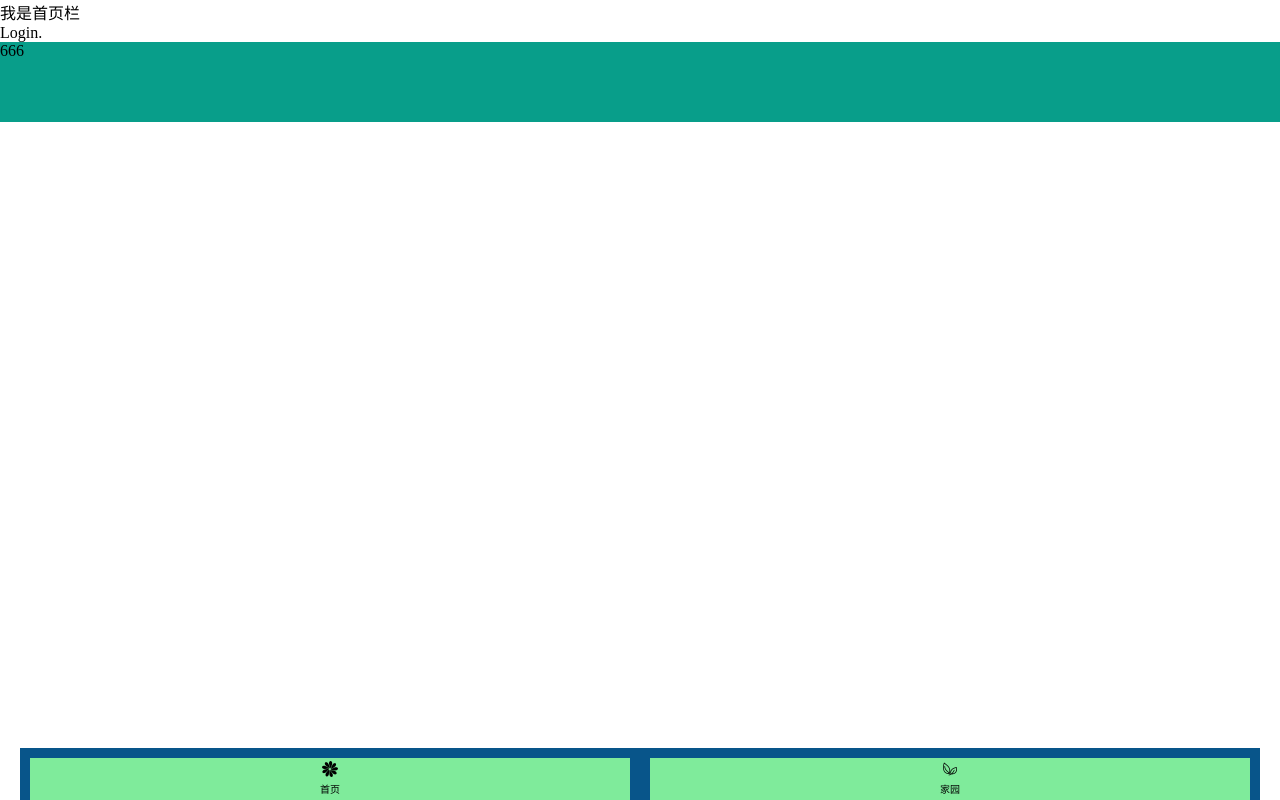
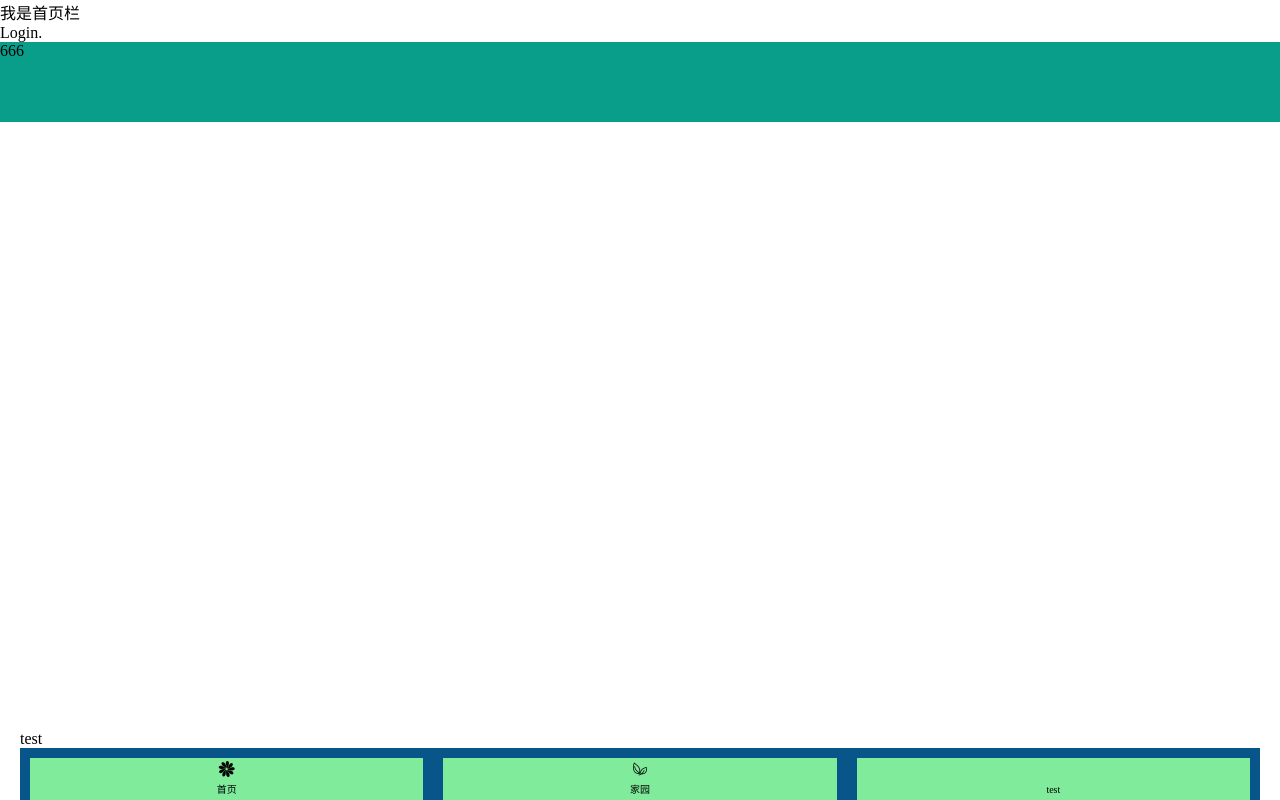
Before and after one commit to dirstart/vue-animate, a Vue app: page /#/index in a window 1280 px wide. Built offline with nearby package versions, Linux system fonts and the light colour scheme.

Commit message:
router learning

```diff
--- a/src/components/footerBar.vue
+++ b/src/components/footerBar.vue
@@ -1,5 +1,6 @@
 <template>
   <div class="all-wrap">
+    <div @click="handleClick">test</div>
     <ul>
       <router-link tag="li" v-for="(item,key) in bars" :key="key" :to="item.to">
         <i class="iconfont" :class="`icon-${item.icon}`"></i>
@@ -16,7 +17,15 @@
       return {
         test: '123',
         bars: [{ icon: 'index', text: '首页', to: '/index' },
-        { icon: 'home', text: '家园', to: 'home' }]
+        { icon: 'home', text: '家园', to: '/home' },
+        { icon: 'text', text: 'test', to: '/foo' }]
+      }
+    },
+    methods: {
+      handleClick () {
+        // this.$router.push({ name: 'one' });
+        // this.$router.push({ path: 'test', query: { key: '123' }});
+        this.$router.go(-1);
       }
     }
   }
--- a/src/router/index.js
+++ b/src/router/index.js
@@ -9,11 +9,17 @@ import Home from '@/pages/home/home'
 
 Vue.use(Router)
 
-export default new Router({
+const User = {
+  props: ['id'],
+  template: '<div>User {{ $route.params.id }} </div>'
+}
+
+const router =  new Router({
   routes: [
     {
       path: '/',
-      redirect: 'index'
+      redirect: 'index',
+      meta: { title: "原始页面" }
     },
     {
       path: '/index',
@@ -25,12 +31,29 @@ export default new Router({
     },
     {
       path: '/login',
-      name: '/one',
-      component: Login
+      name: 'one',
+      component: Login,
+      meta: {
+        title: '登录'
+      }
     },
     {
       path: 'home',
-      component: Home
-    }
-  ]
+      component: Home,
+      meta: {
+        title: '个人中心'
+      }
+    },
+    {
+      path: '/foo/:id',
+      component: User,
+      props: { default: true }
+    }]
+});
+
+router.beforeEach((to, from, next) => {
+  console.log(to);
+  next();
 })
+
+export default router;
```
Also changed, not shown: 2 other files (tests, documents, lock files or other folders).
